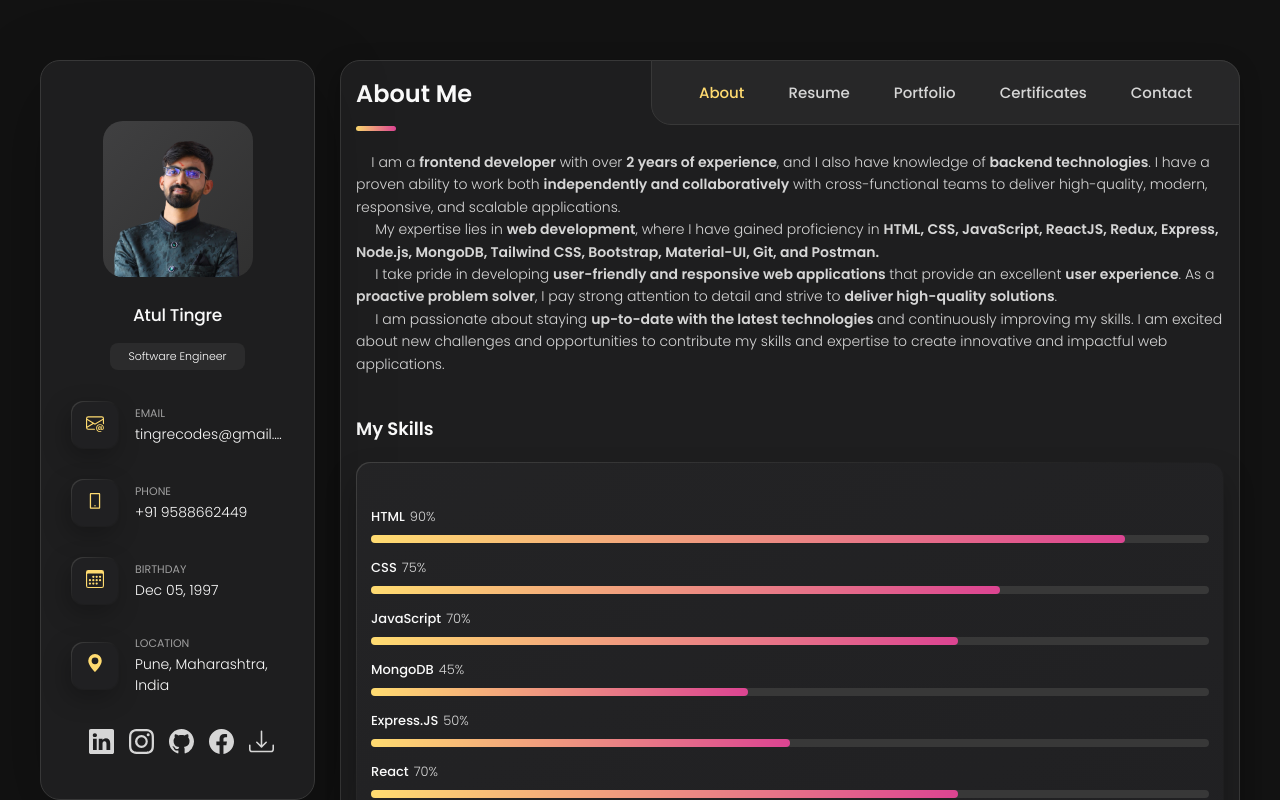
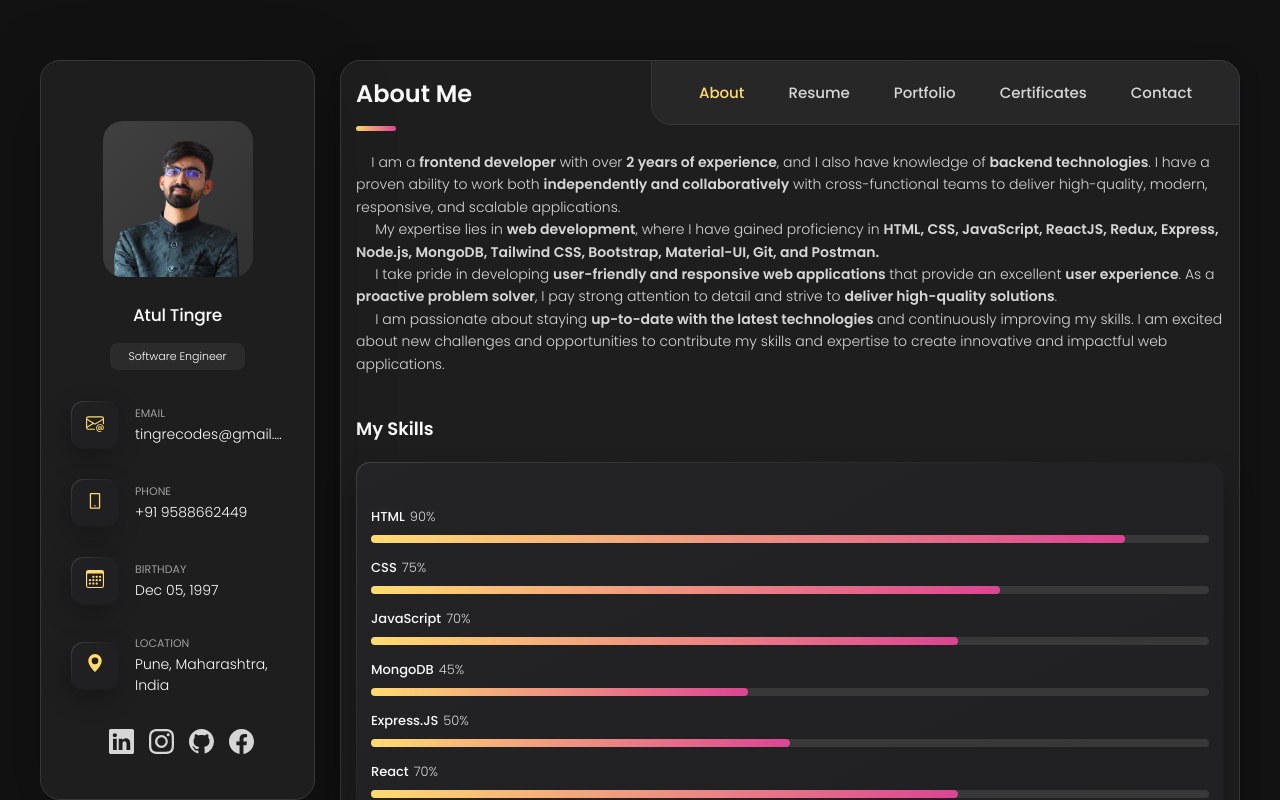
Before and after one commit to atultingre/personal-portfolio-react, a React (Create React App) app: page / in a window 1280 px wide. Shown: the top 800 px of the page. Built offline with nearby package versions, Linux system fonts and the light colour scheme; the HTML template or start-up script is replaced by a standard one.

Commit message:
Resume Download removed

```diff
--- a/src/components/Sidebar/Social/SocialMedia.js
+++ b/src/components/Sidebar/Social/SocialMedia.js
@@ -57,10 +57,10 @@ const SocialMedia = () => {
             </div>
           </a>
         </li>
-        <li className="social-item">
+        {/* <li className="social-item">
           <a
             href="https://drive.google.com/file/d/1Ar35Y5tMb8SsEjuyM4d2cgv08ugVyi89/view?usp=sharing"
-            download="https://drive.google.com/file/d/1Ar35Y5tMb8SsEjuyM4d2cgv08ugVyi89/view?usp=sharing"
+            download
             target="_blank"
             rel="noreferrer"
             className="social-link">
@@ -68,7 +68,7 @@ const SocialMedia = () => {
               <BsDownload />
             </div>
           </a>
-        </li>
+        </li> */}
       </ul>
     </div>
   );
```
